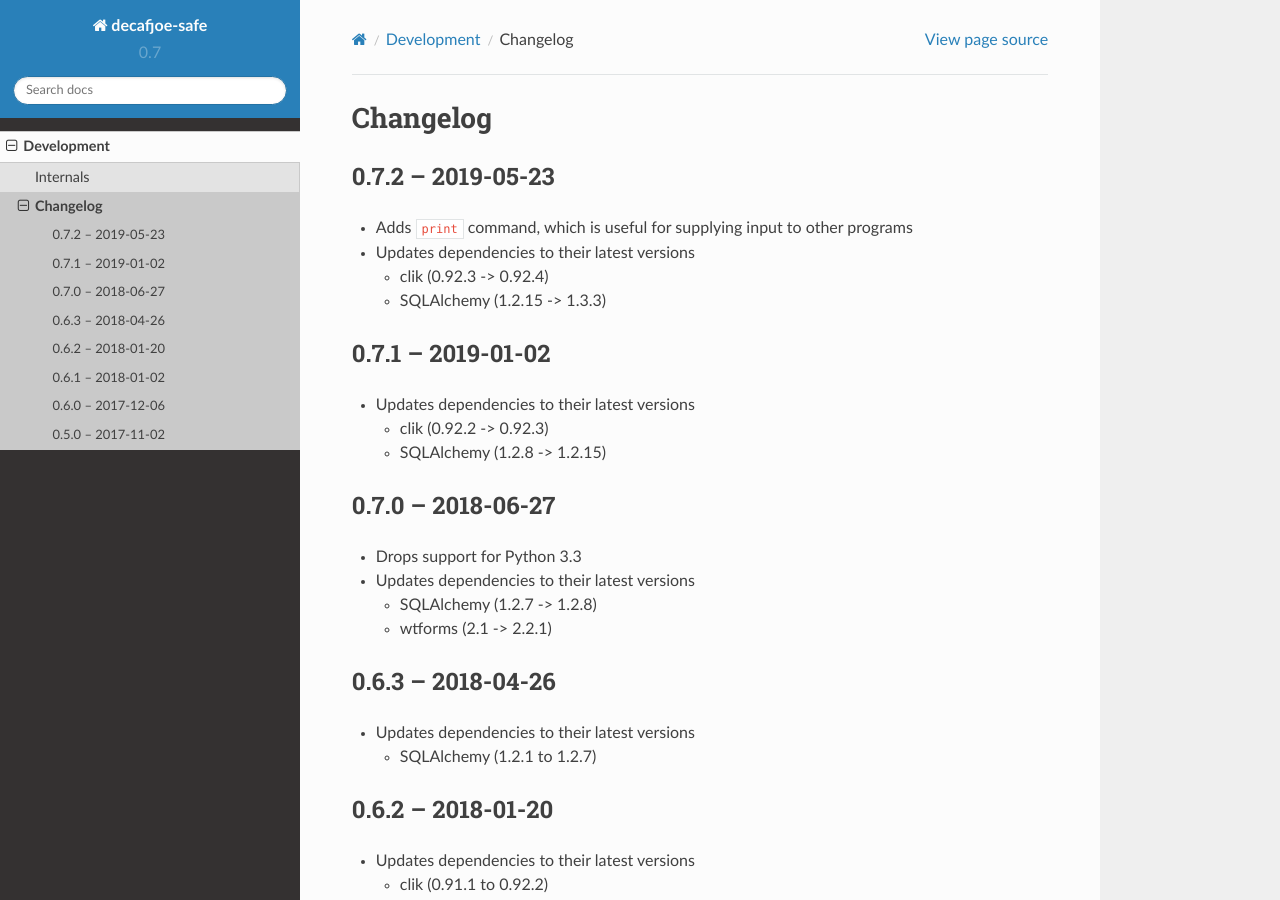
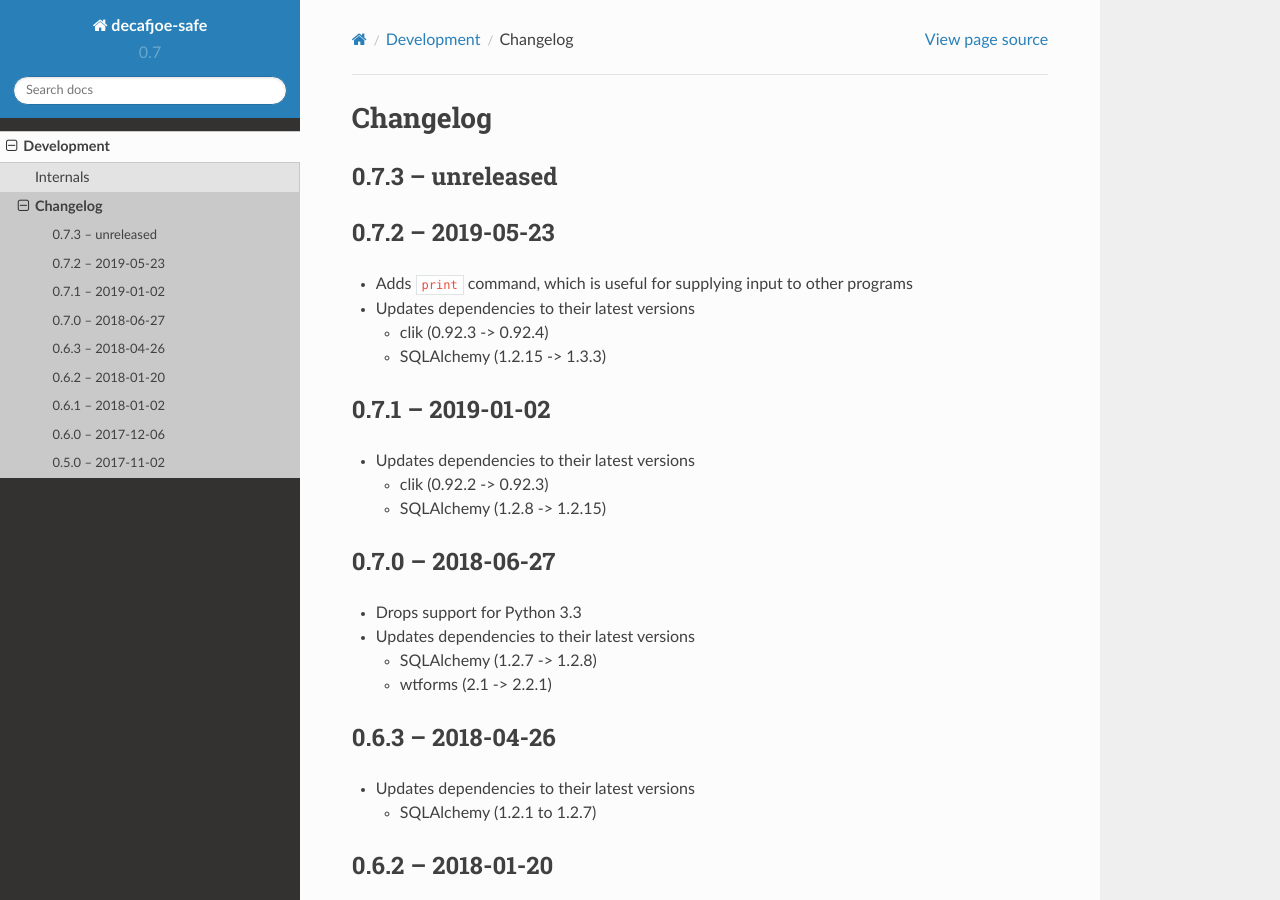
Before and after one commit to decafjoe/safe, a Sphinx documentation site: the page built from doc/development/changelog.rst, in a window 1280 px wide and 900 px high. Built offline with Sphinx 7.4.7 and the Read the Docs theme 2.0.0, drawn with Linux system fonts in a browser that asks for light colours; pages that are not in the unit, such as notebooks, are missing from menus.

Commit message:
Adds changelog section for unreleased version 0.7.3.

```diff
--- a/doc/development/changelog.rst
+++ b/doc/development/changelog.rst
@@ -2,6 +2,10 @@
 ===========
  Changelog
 ===========
+
+0.7.3 -- unreleased
+===================
+
 
 0.7.2 -- 2019-05-23
 ===================
```
